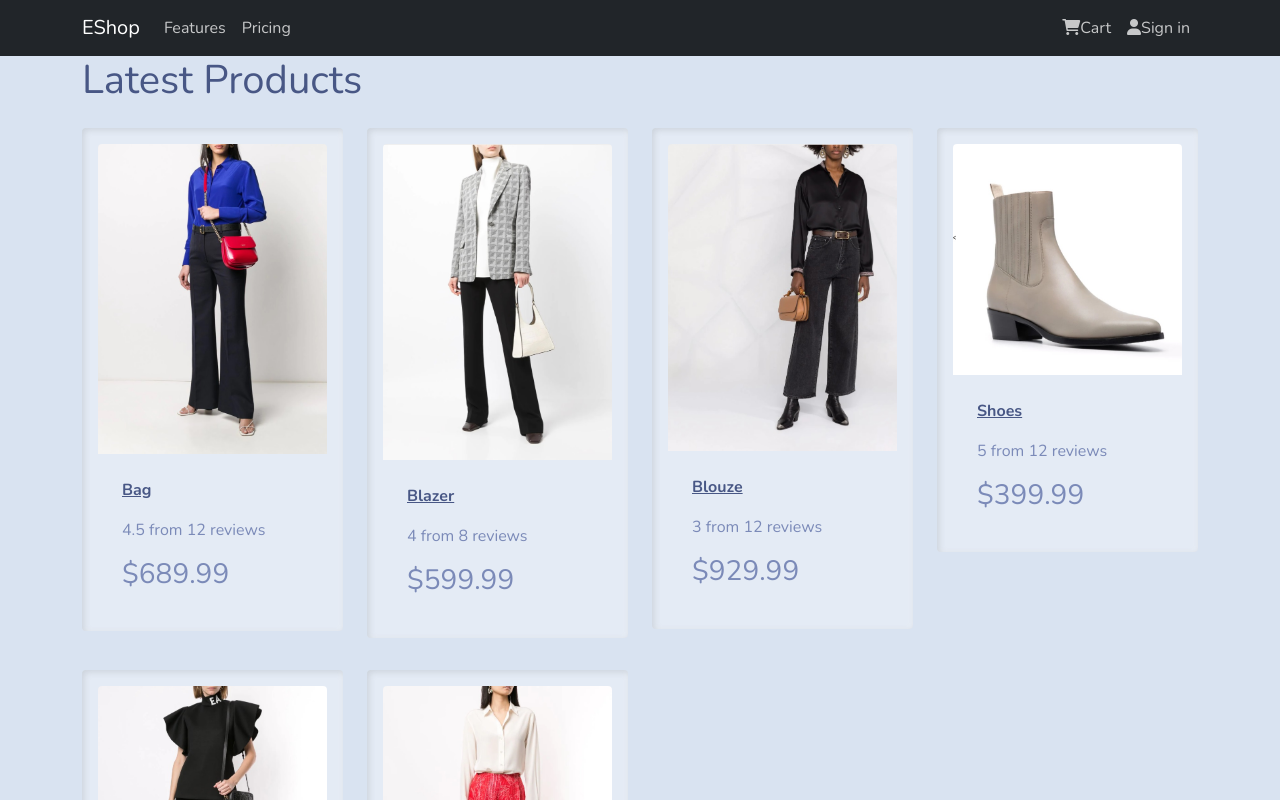
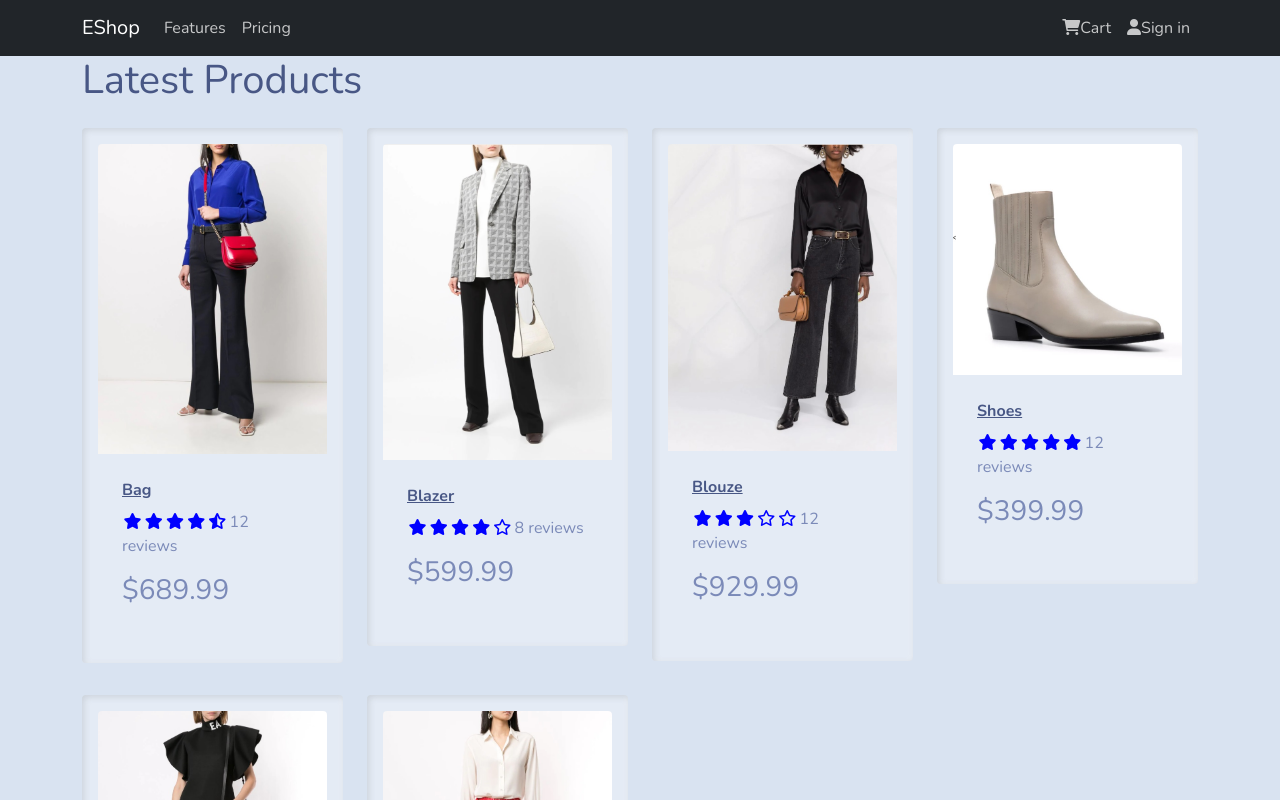
Before and after one commit to biswajitmojumder/React-Spring-Boot-eCommerce-Platform, a React (Create React App) app in the folder frontend/: page /product/1 in a window 1280 px wide. Shown: the top 800 px of the page. Built offline with nearby package versions, Linux system fonts and the light colour scheme.

Commit message:
add the rating component

```diff
--- a/frontend/src/components/Product.js
+++ b/frontend/src/components/Product.js
@@ -1,5 +1,6 @@
 import React from 'react'
 import {Card} from 'react-bootstrap'
+import Rating from './Rating'
 const Product = ({product}) => {
   return (
     <Card className='my-3 p-3 rounded'>
@@ -17,9 +18,7 @@ const Product = ({product}) => {
             </a>
 
             <Card.Text as='div'>
-                <div className='my-3'>
-                    {product.rating} from {product.numReviews} reviews
-                </div>
+                <Rating value={product.rating} text={`${product.numReviews} reviews`}/>
             </Card.Text>
 
              <Card.Text as='h3'>
--- /dev/null
+++ b/frontend/src/components/Rating.js
@@ -0,0 +1,57 @@
+import React from 'react';
+import PropTypes from 'prop-types'
+
+const Rating = ({value, text, color}) => {
+  return (
+        <div className='rating'>
+            <span>
+              <i style={{color}}
+              className={value >=1 ? 'fas fa-star'
+              : value >= 0.5 ? 'fas fa-star-half-alt'
+              : 'far fa-star'}></i>
+            </span>
+
+             <span>
+              <i  style={{color}}
+              className={value >=2 ? 'fas fa-star'
+              : value >= 1.5 ? 'fas fa-star-half-alt'
+              : 'far fa-star'}></i>
+            </span>
+
+             <span>
+              <i style={{color}}
+              className={value >=3 ? 'fas fa-star'
+              : value >= 2.5 ? 'fas fa-star-half-alt'
+              : 'far fa-star'}></i>
+            </span>
+
+
+             <span>
+              <i style={{color}}
+              className={value >=4 ? 'fas fa-star'
+              : value >= 3.5 ? 'fas fa-star-half-alt'
+              : 'far fa-star'}></i>
+            </span>
+
+
+             <span>
+              <i style={{color}}
+              className={value >=5 ? 'fas fa-star'
+              : value >= 4.5 ? 'fas fa-star-half-alt'
+              : 'far fa-star'}></i>
+            </span>
+            <span>{text && text}</span>
+        </div>
+  );
+};
+
+Rating.defaultProps= {
+  color: '#0000FF'
+}
+
+Rating.propTypes = {
+  value: PropTypes.number.isRequired,
+  text: PropTypes.string.isRequired,
+  color: PropTypes.string,
+}
+export default Rating;
--- a/frontend/src/index.css
+++ b/frontend/src/index.css
@@ -1,3 +1,9 @@
 main {
   min-height: 80vh;
 }
+h3 {
+  padding: 1rem 0;
+}
+.rating span {
+  margin: 0.1rem;
+}
```
